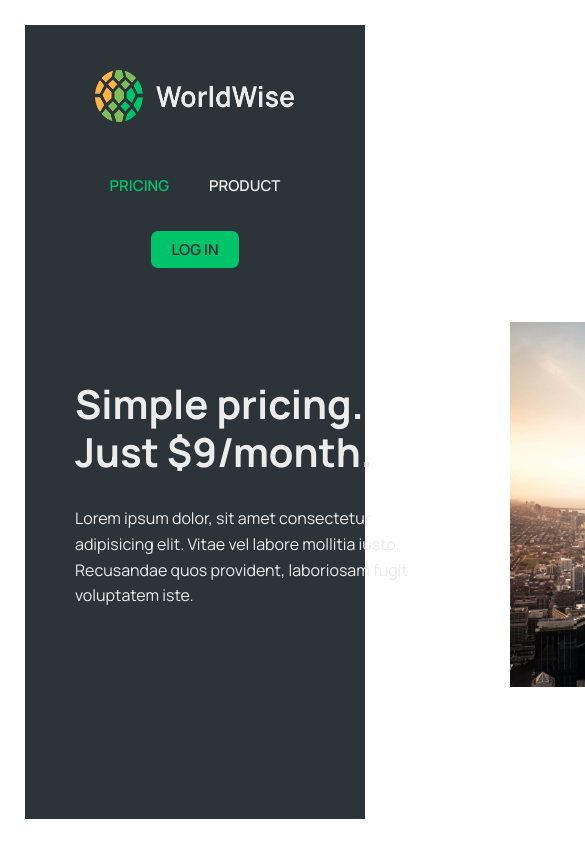
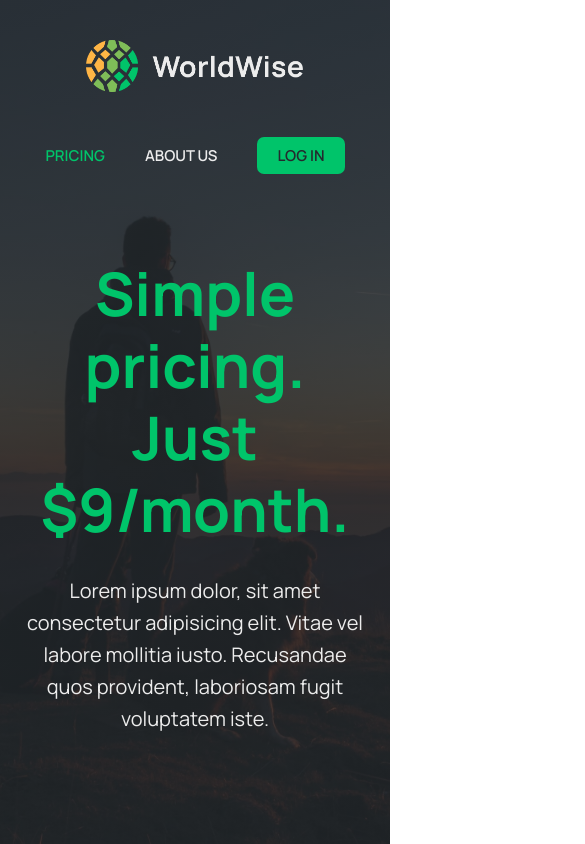
Before and after one commit to mahmoud-alaa1/world-wise, a React (Vite) app: page /pricing in a window 390 px wide. Shown: the top 844 px of the page, 585 px wide, since content can reach past the window. Built offline with nearby package versions, Linux system fonts and the light colour scheme; data requests are answered from the project's data file.

Commit message:
Style I have restayled pricing and product page, change background and font color, size and it is now responsive

```diff
--- a/src/components/PageNav.jsx
+++ b/src/components/PageNav.jsx
@@ -10,7 +10,7 @@ function PageNav() {
           <NavLink to={"/pricing"}>Pricing</NavLink>
         </li>
         <li>
-          <NavLink to={"/product"}>product</NavLink>
+          <NavLink to={"/product"}>About Us</NavLink>
         </li>
         <li>
           <NavLink to={"/login"} className={styles.ctaLink}>
--- a/src/index.css
+++ b/src/index.css
@@ -6,6 +6,7 @@
 :root {
   --color-brand--1: #ffb545;
   --color-brand--2: #00c46a;
+  --page-background-color: #06283d;
 
   --color-hover-link: #09844b;
 
--- a/src/pages/Homepage.module.css
+++ b/src/pages/Homepage.module.css
@@ -8,7 +8,7 @@
   background-position: center;
   background-repeat: no-repeat;
   min-height: 100vh;
-  padding: 2.5rem 2rem;
+  padding: 2rem;
   display: flex;
   flex-direction: column;
   gap: 2rem;
--- a/src/pages/Pricing.jsx
+++ b/src/pages/Pricing.jsx
@@ -3,11 +3,13 @@ import styles from "./Product.module.css";
 import PageNav from "../components/PageNav";
 export default function Product() {
   return (
-    <main className={styles.product}>
-      <PageNav />
+    <div className={styles.container}>
+      <header>
+        <PageNav />
+      </header>
 
-      <section>
-        <div>
+      <main className={styles.product}>
+        <section>
           <h2>
             Simple pricing.
             <br />
@@ -18,9 +20,8 @@ export default function Product() {
             labore mollitia iusto. Recusandae quos provident, laboriosam fugit
             voluptatem iste.
           </p>
-        </div>
-        <img src="img-2.jpg" alt="overview of a large city with skyscrapers" />
-      </section>
-    </main>
+        </section>
+      </main>
+    </div>
   );
 }
--- a/src/pages/Product.jsx
+++ b/src/pages/Product.jsx
@@ -3,15 +3,12 @@ import PageNav from "../components/PageNav";
 
 export default function Product() {
   return (
-    <main className={styles.product}>
+    <div className={styles.container}>
       <PageNav />
-      <section>
-        <img
-          src="img-1.jpg"
-          alt="person with dog overlooking mountain with sunset"
-        />
-        <div>
-          <h2>About WorldWide.</h2>
+
+      <main className={styles.product}>
+        <section>
+          <h2>About WorldWise.</h2>
           <p>
             Lorem ipsum dolor sit amet consectetur adipisicing elit. Illo est
             dicta illum vero culpa cum quaerat architecto sapiente eius non
@@ -23,8 +20,8 @@ export default function Product() {
             doloribus libero sunt expedita ratione iusto, magni, id sapiente
             sequi officiis et.
           </p>
-        </div>
-      </section>
-    </main>
+        </section>
+      </main>
+    </div>
   );
 }
--- a/src/pages/Product.module.css
+++ b/src/pages/Product.module.css
@@ -1,34 +1,54 @@
+.container {
+  background-image: linear-gradient(
+      rgba(36, 42, 46, 0.8),
+      rgba(36, 42, 46, 0.8)
+    ),
+    url("/img-1.jpg");
+  background-size: cover;
+  background-position: center;
+  background-repeat: no-repeat;
+  min-height: 100vh;
+  padding: 2rem;
+  display: flex;
+  flex-direction: column;
+  gap: 2rem;
+}
 .product {
-  margin: 2.5rem;
-  padding: 2.5rem 5rem;
-  background-color: var(--color-dark--1);
-  min-height: calc(100vh - 5rem);
+  display: flex;
+  justify-content: center;
+  align-items: center;
+  flex-grow: 1;
 }
-
 .product section {
-  width: clamp(80rem, 80%, 90rem);
-  margin: 6rem auto;
-  display: grid;
-  grid-template-columns: 1fr 1fr;
-  gap: 7rem;
+  display: flex;
+  justify-content: center;
   align-items: center;
-}
-
-.product img {
-  width: 100%;
+  flex-direction: column;
 }
 
 .product h2 {
-  font-size: 4rem;
+  font-size: 6vw;
   line-height: 1.2;
   margin-bottom: 3rem;
+  color: var(--color-brand--2);
+  text-align: center;
 }
 
 .product p {
-  font-size: 1.6rem;
+  text-align: center;
+  font-size: 2vw;
   margin-bottom: 2rem;
 }
 
 .product section a {
   margin-top: 2rem;
 }
+
+@media (max-width: 880px) {
+  .product h2 {
+    font-size: 6rem;
+  }
+  .product p {
+    font-size: 2rem;
+  }
+}
```
